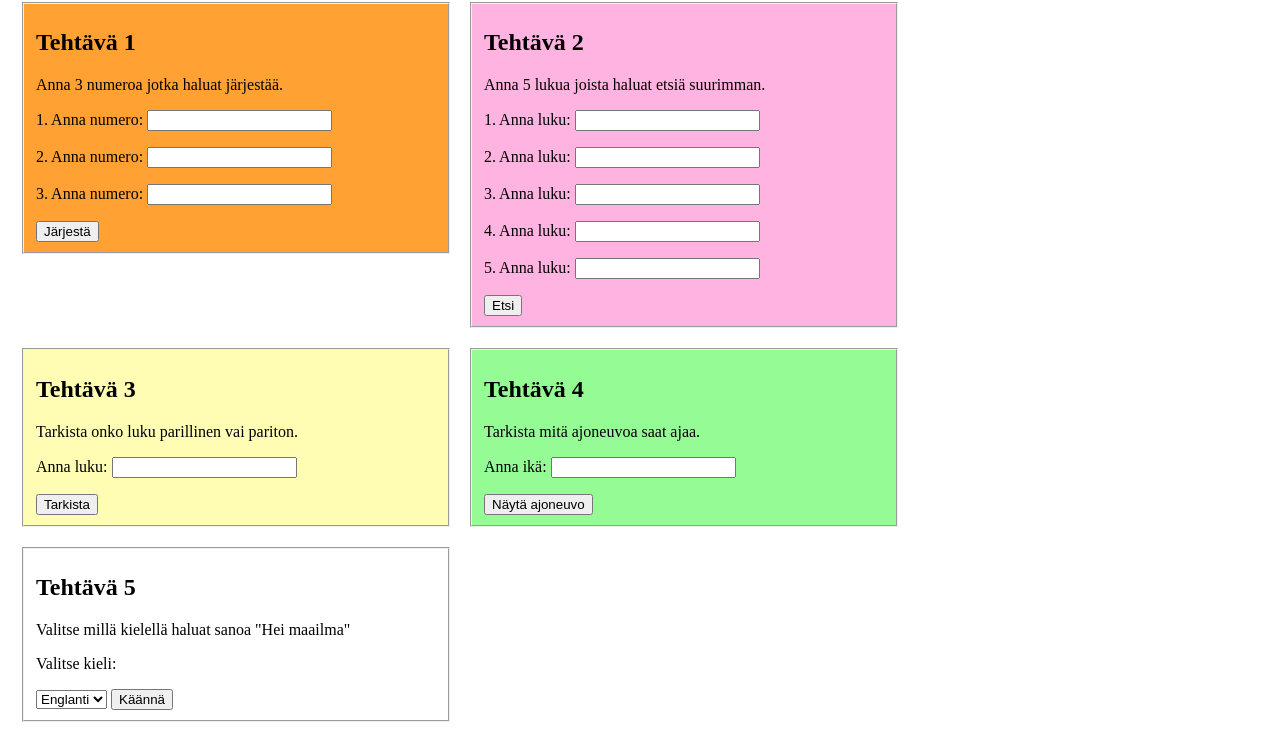
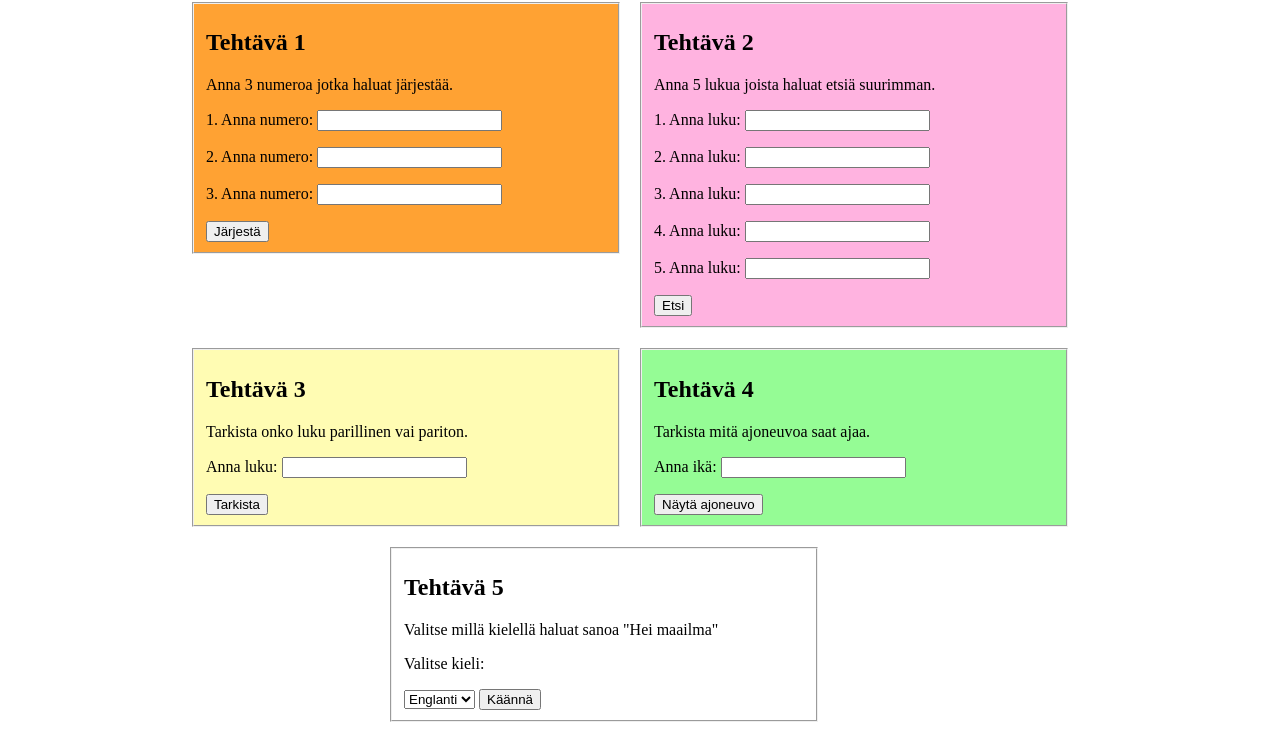
Before and after one commit to Markus-Kesseli/JavaScript, a plain HTML site: page JS-Tiedostot/javascript harjoitukset/tehtävä1/tehtava1.html in a window 1280 px wide. Shown: the part 78-820 px from the top of the page. Drawn offline with Linux system fonts and the light colour scheme.

Commit message:
Tehtävät

```diff
--- a/JS-Tiedostot/javascript harjoitukset/tehtävä1/tehtava1.css
+++ b/JS-Tiedostot/javascript harjoitukset/tehtävä1/tehtava1.css
@@ -1,7 +1,7 @@
 body
 {
   margin: auto;
-  margin: 20px 20px;
+  width: 900px;
 }
 
 .f1
@@ -41,5 +41,5 @@ body
 {
 margin-bottom: 20px;
 width: 400px;
-float: left;
+margin-left: 200px;
 }
```
